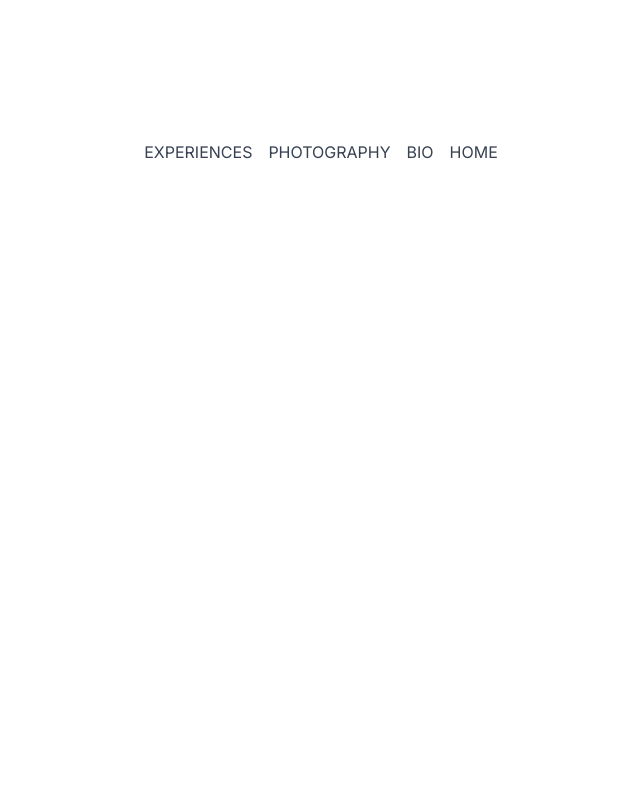
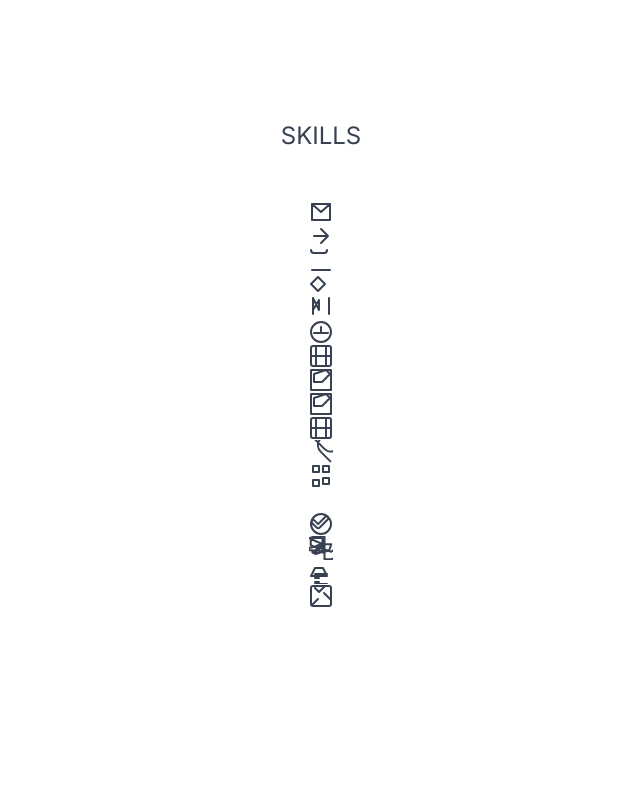
Before and after one commit to trble91/portfolio-new, a Next.js app: page /Bio in a window 1280 px wide. Shown: the part 680-1480 px from the top of the page, without its empty margins (319-959 px from the left). Before the commit the page ends 864 px from the top, so only its background shows below. Built offline with nearby package versions, Linux system fonts and the light colour scheme.

Commit message:
adds svg

```diff
--- a/Components/Skills.jsx
+++ b/Components/Skills.jsx
@@ -4,12 +4,12 @@ import React from 'react'
 export default function Skills() {
   return (
     <div className='flex relative flex-col text-center md:text-left xl:flex-row max-w-[200px] xl:px-10 min-h-screen justify-center xl:space-y-0 mx-auto items-center snap-center'>
-        <h3 className='absolute top-24 uppercase tracking-[20px] text-gray-700 text-2xl dark:text-gray-900'>
+        <h3 className='absolute top-0 uppercase tracking-[20px] text-gray-700 text-2xl dark:text-gray-900'>
             Skills
         </h3>
-        <div className='flex absolute flex-row text-gray-700 text-md top-18 items-center max-w-600px px-10] dark:text-gray-900'>
+        <div className='flex absolute top-20 flex-row text-gray-700 text-md top-18 items-center max-w-600px px-10] dark:text-gray-900'>
          <ul>
-          <li>Javascript</li>
+          {/* <li>Javascript</li>
           <li>React</li>
           <li>Node.js</li>
           <li>Python</li>
@@ -25,7 +25,102 @@ export default function Skills() {
           <li>MongoDB</li>
           <li>Express</li>
           <li>PeeWee</li>
-          <li>Adobe Suite</li>
+          <li>Adobe Suite</li> */}
+
+<svg xmlns="http://www.w3.org/2000/svg" viewBox="0 0 24 24" width="24" height="24" fill="none" stroke="currentColor" stroke-width="2" stroke-linecap="round" stroke-linejoin="round">
+<path d="M3 4v16h18V4zM3 4l9 8 9-8" />
+</svg>
+{/* <!-- Javascript --> */}
+
+<svg xmlns="http://www.w3.org/2000/svg" viewBox="0 0 24 24" width="24" height="24" fill="none" stroke="currentColor" stroke-width="2" stroke-linecap="round" stroke-linejoin="round">
+  <path d="M5 12h14M12 5l7 7-7 7" />
+</svg>
+{/* <!-- React --> */}
+
+<svg xmlns="http://www.w3.org/2000/svg" viewBox="0 0 24 24" width="24" height="24" fill="none" stroke="currentColor" stroke-width="2" stroke-linecap="round" stroke-linejoin="round">
+  <path d="M3 22h18M18 2a3 3 0 0 1-3 3H5a3 3 0 0 1-3-3V2" />
+</svg>
+{/* <!-- Node.js --> */}
+
+<svg xmlns="http://www.w3.org/2000/svg" viewBox="0 0 24 24" width="24" height="24" fill="none" stroke="currentColor" stroke-width="2" stroke-linecap="round" stroke-linejoin="round">
+  <path d="M9 19l-7-7 7-7 7 7-7 7z" />
+</svg>
+{/* <!-- Python --> */}
+
+<svg xmlns="http://www.w3.org/2000/svg" viewBox="0 0 24 24" width="24" height="24" fill="none" stroke="currentColor" stroke-width="2" stroke-linecap="round" stroke-linejoin="round">
+  <path d="M20 2v16M4 2v16M10 14L4 2v12l6-10z" />
+</svg>
+{/* <!-- PostgreSQL --> */}
+
+<svg xmlns="http://www.w3.org/2000/svg" viewBox="0 0 24 24" width="24" height="24" fill="none" stroke="currentColor" stroke-width="2" stroke-linecap="round" stroke-linejoin="round">
+  <path d="M12 2C6.48 2 2 6.48 2 12s4.48 10 10 10 10-4.48 10-10S17.52 2 12 2zM5 13h14M12 7v6" />
+</svg>
+{/* <!-- Tailwind --> */}
+
+<svg xmlns="http://www.w3.org/2000/svg" viewBox="0 0 24 24" width="24" height="24" fill="none" stroke="currentColor" stroke-width="2" stroke-linecap="round" stroke-linejoin="round">
+  <rect x="2" y="2" width="20" height="20" rx="2.18" ry="2.18" />
+  <line x1="7" y1="2" x2="7" y2="22" />
+  <line x1="17" y1="2" x2="17" y2="22" />
+  <line x1="2" y1="12" x2="22" y2="12" />
+</svg>
+{/* <!-- CSS --> */}
+
+<svg xmlns="http://www.w3.org/2000/svg" viewBox="0 0 24 24" width="24" height="24" fill="none" stroke="currentColor" stroke-width="2" stroke-linecap="round" stroke-linejoin="round">
+  <path d="M2 2h20v20H2z" />
+  <path d="M17 2l4 4-8 8H5v-8z" />
+</svg>
+{/* <!-- SCSS --> */}
+
+<svg xmlns="http://www.w3.org/2000/svg" viewBox="0 0 24 24" width="24" height="24" fill="none" stroke="currentColor" stroke-width="2" stroke-linecap="round" stroke-linejoin="round">
+  <path d="M2 2h20v20H2z" />
+  <path d="M17 2l4 4-8 8H5v-8z" />
+</svg>
+{/* <!-- HTML --> */}
+
+<svg xmlns="http://www.w3.org/2000/svg" viewBox="0 0 24 24" width="24" height="24" fill="none" stroke="currentColor" stroke-width="2" stroke-linecap="round" stroke-linejoin="round">
+  <rect x="2" y="2" width="20" height="20" rx="2" ry="2" />
+  <line x1="7" y1="2" x2="7" y2="22" />
+  <line x1="17" y1="2" x2="17" y2="22" />
+  <line x1="2" y1="12" x2="22" y2="12" />
+</svg>
+{/* <!-- Framer-Motion --> */}
+
+<svg xmlns="http://www.w3.org/2000/svg" viewBox="0 0 24 24" width="24" height="24" fill="none" stroke="currentColor" stroke-width="2" stroke-linecap="round" stroke-linejoin="round">
+  <path d="M21.333 21.333l-9.693-9.693c-2.91-2.91-3.47-7.48-1.613-10.827a9.326 9.326 0 0 1 12.938-3.296 9.326 9.326 0 0 1 3.296 12.938c-3.348 1.857-7.917 1.297-10.827-1.613l-9.693-9.693" />
+</svg>
+{/* <!-- Flask --> */}
+
+<svg xmlns="http://www.w3.org/2000/svg" viewBox="0 0 24 24" width="24" height="24" fill="none" stroke="currentColor" stroke-width="2" stroke-linecap="round" stroke-linejoin="round">
+  <path d="M4 16h6v6H4zM4 2h6v6H4zM14 14h6v6h-6zM14 2h6v6h-6z" />
+</svg>
+{/* <!-- Django --> */}
+
+<svg xmlns="http://www.w3.org/2000/svg" viewBox="0 0 24 24" width="24" height="24" fill="none" stroke="currentColor" stroke-width="2">
+</svg>
+
+{/* <!-- MongoDB --> */}
+<svg xmlns="http://www.w3.org/2000/svg" viewBox="0 0 24 24" width="24" height="24" fill="none" stroke="currentColor" stroke-width="2" stroke-linecap="round" stroke-linejoin="round">
+  <path d="M12 2C6.48 2 2 6.48 2 12s4.48 10 10 10 10-4.48 10-10S17.52 2 12 2zm-3.08 14.25c.6 0 1.11-.17 1.56-.5l8.22-8.22c.34-.34.56-.78.62-1.25s-.04-.91-.38-1.25-.79-.56-1.25-.62c-.47-.06-.92.04-1.25.38l-7.3 7.3-3.47-3.47c-.68-.68-1.79-.68-2.47 0s-.68 1.79 0 2.47l4.47 4.47c.44.44 1.02.66 1.59.66z"/>
+</svg>
+
+{/* <!-- Express --> */}
+<svg xmlns="http://www.w3.org/2000/svg" viewBox="0 0 24 24" width="24" height="24" fill="none" stroke="currentColor" stroke-width="2" stroke-linecap="round" stroke-linejoin="round">
+  <path d="M1.75 1.75v7.5l6.364 2.727L13.5 9.5v-7.5zM13.5 16.5l6.73-2.272L22.25 8.25H13.5v8.25zM22.25 15.75L15.5 13.5V0H6.75L0 2.25l6.364 2.727 6.364 2.727-6.364 2.727L0 12v2.25h3.568l5.682 3.125L15.5 15v8.25h6.75l6.75-2.25v-7.5h-3.568zM10.134 13.875L3.318 16.28l3.584 1.925L13.5 14.125v-2.25l-7.366 2.25z"/>
+</svg>
+
+{/* <!-- PeeWee --> */}
+<svg xmlns="http://www.w3.org/2000/svg" viewBox="0 0 24 24" width="24" height="24" fill="none" stroke="currentColor" stroke-width="2" stroke-linecap="round" stroke-linejoin="round">
+  <path d="M6 8l-4 8h16l-4-8H6zm0 16h12m-12-2h4m-4-4h4m-4-4h12"/>
+</svg>
+
+{/* <!-- Adobe Suite --> */}
+<svg xmlns="http://www.w3.org/2000/svg" viewBox="0 0 24 24" width="24" height="24" fill="none" stroke="currentColor" stroke-width="2" stroke-linecap="round" stroke-linejoin="round">
+  <rect x="2" y="2" width="20" height="20" rx="2.18" ry="2.18" />
+  <path d="M16 2l-6 6-4-4" />
+  <path d="M15 9l6 6M9 15l-6 6" />
+</svg>
+
+
          </ul>
         </div>
     </div>
--- a/app/Bio/page.jsx
+++ b/app/Bio/page.jsx
@@ -1,4 +1,4 @@
-"use client"
+"use client";
 import React from "react";
 import Skills from "../../components/Skills.jsx";
 import Navbar from "@/components/Navbar.jsx";
@@ -26,7 +26,7 @@ export default function Bio() {
         </div>
         {/* <Photography /> */}
       </div>
-
+      <Skills />
       <Navbar />
     </>
   );
--- a/app/Experiences/page.jsx
+++ b/app/Experiences/page.jsx
@@ -1,4 +1,4 @@
-"use client"
+"use client";
 import React from "react";
 import Image from "next/image";
 import Navbar from "@/components/Navbar";
--- a/app/Home/page.jsx
+++ b/app/Home/page.jsx
@@ -1,4 +1,4 @@
-"use client"
+"use client";
 import React from "react";
 import { motion } from "framer-motion";
 
@@ -22,13 +22,13 @@ export default function Homepage() {
         className="flex relative flex-col text-center md:text-left xl:flex-row max-w-[200px] xl:px-10 min-h-screen justify-center xl:space-y-0 mx-auto items-center snap-end"
       >
         <h3 className="absolute top-24 uppercase tracking-[17px] text-gray-700 text-2xl sm:text-gray-700">
-          The way to get started is to {'\n'}
+          The way to get started is to {"\n"}
           quit talking and begin doing
         </h3>
         <p className="absolute bottom-70 uppercase tracking-[2px] text-gray-700 text-md marker:mb-10">
           - Walt Disney
         </p>
       </motion.div>
-      </>
+    </>
   );
 }
```
Also changed, not shown: app/Photography/page.jsx (+36 -14 lines). Lines whose indentation alone changed are shown as unchanged.
